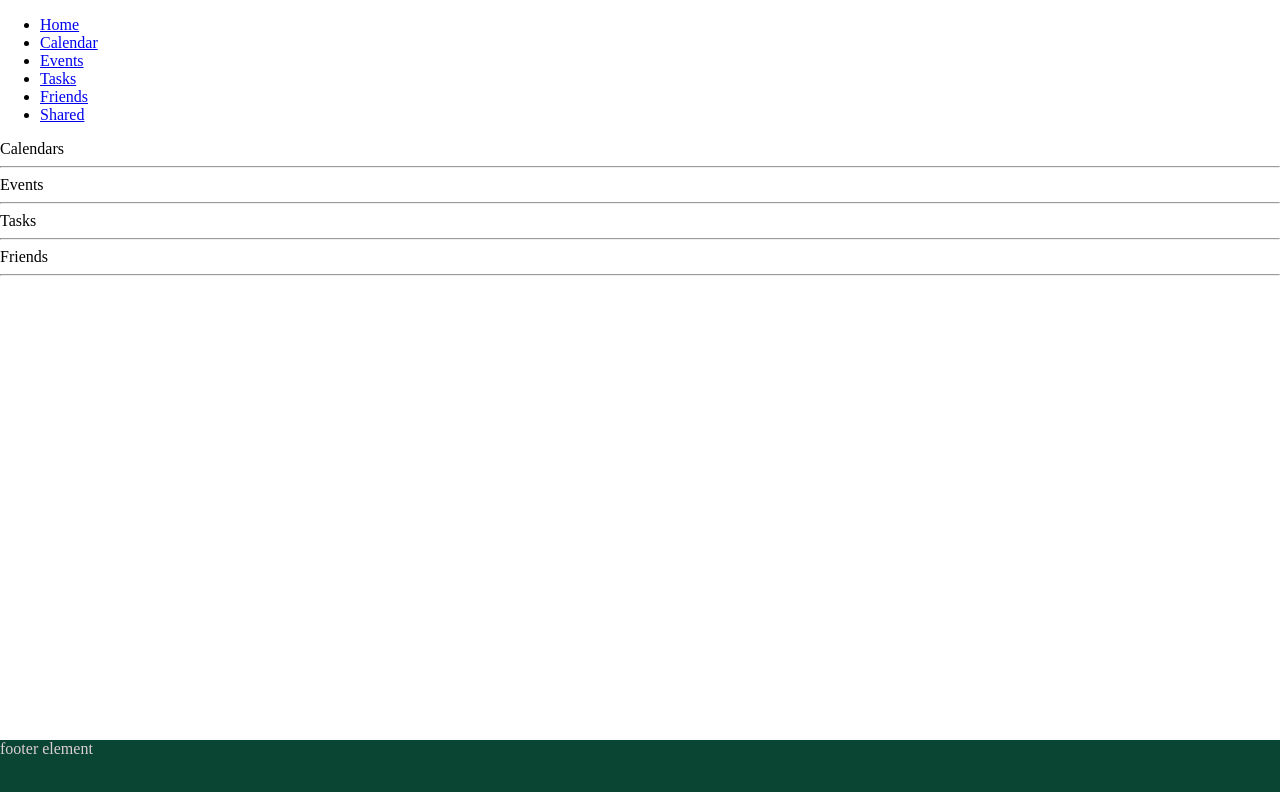
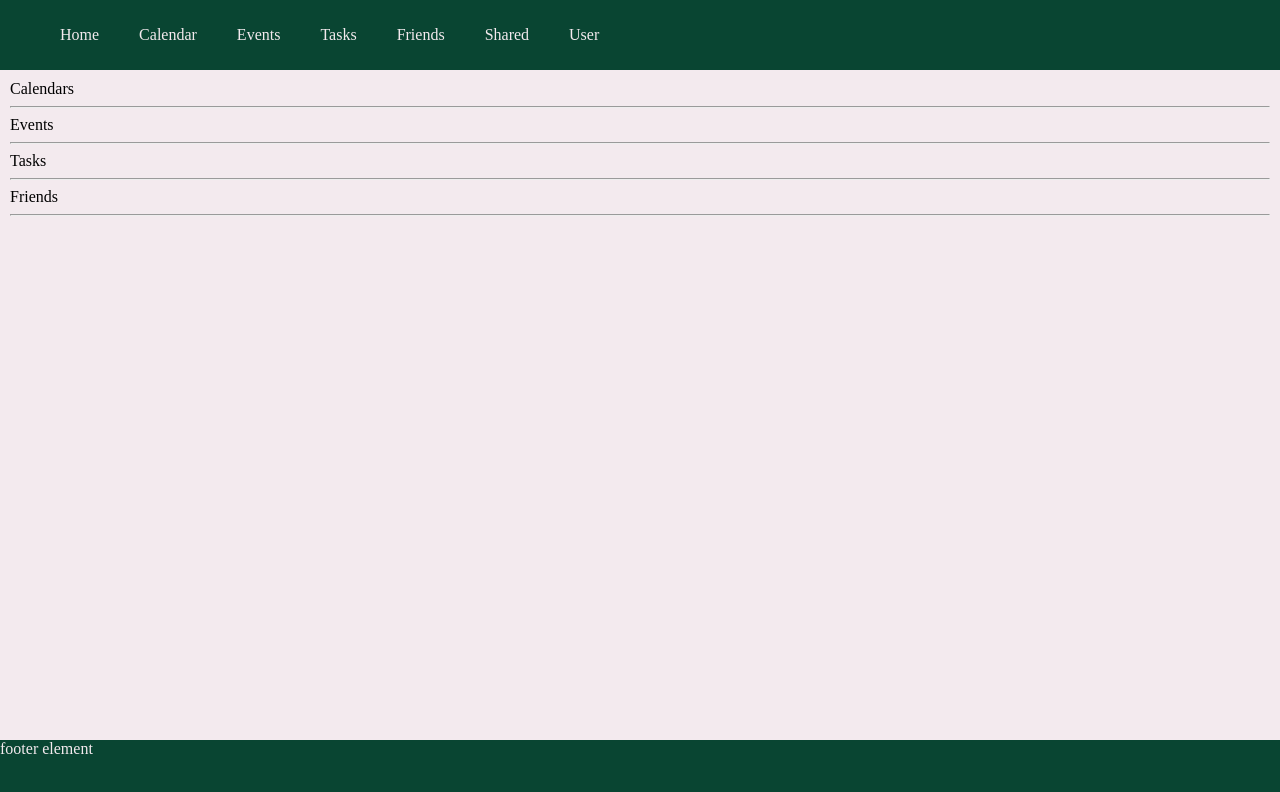
Before and after one commit to mivga2/TimeTrackr, a React (Vite) app: page / in a window 1280 px wide. Shown: the top 792 px of the page. Built offline with nearby package versions, Linux system fonts and the light colour scheme.

Commit message:
add css styles for navigation and site base

```diff
--- a/src/common/Base.tsx
+++ b/src/common/Base.tsx
@@ -6,7 +6,9 @@ const Base = () => {
   return (
     <>
       <Navigation />
-      <Outlet />
+      <div className="router-view">
+        <Outlet />
+      </div>
       <Footer />
     </>
   );
--- a/src/common/Navigation.tsx
+++ b/src/common/Navigation.tsx
@@ -23,6 +23,9 @@ const Navigation = () => {
           <li>
             <Link to="/shared">Shared</Link>
           </li>
+          <li>
+            <Link to="/user">User</Link>
+          </li>
         </ul>
       </nav>
     </>
--- a/src/common/Routing.tsx
+++ b/src/common/Routing.tsx
@@ -5,12 +5,13 @@ import Events from "../pages/Events.tsx";
 import Tasks from "../pages/Tasks.tsx";
 import Shared from "../pages/Shared.tsx";
 import Friends from "../pages/Friends.tsx";
-import NotFound from "../pages/NotFound.tsx";
+import NotFound from "./NotFound.tsx";
 import Overview from "../pages/Overview.tsx";
 import Base from "./Base.tsx";
 
 const Routing = () => {
   return (
+    <div>
       <BrowserRouter>
         <Routes>
           <Route path="/" element={<Base />}>
@@ -24,6 +25,7 @@ const Routing = () => {
           </Route>
         </Routes>
       </BrowserRouter>
+    </div>
   );
 };
 
--- a/src/styles/index.css
+++ b/src/styles/index.css
@@ -3,6 +3,46 @@ html {
   padding: 0px;
   margin: 0px;
   border: 0px;
+  background-color: #f3eaee;
+}
+
+nav {
+  padding: 10px 0px;
+  margin: 0px;
+  border: 0px;
+  background-color: rgb(9, 69, 50);
+  display: block;
+  width: 100%;
+}
+nav li {
+  padding: 0px 20px;
+  margin: 0px;
+  border: 0px;
+  list-style-type: none;
+  text-decoration: none;
+  color: #f3eaee;
+  display: inline-block;
+}
+nav li :visited, nav li :link {
+  color: #f3eaee;
+  text-decoration: none;
+}
+nav li :active, nav li :hover {
+  color: #98858e;
+}
+
+.router-view {
+  margin: 10px;
+  padding: 0px;
+}
+
+table {
+  width: 100%;
+  border-collapse: collapse;
+}
+table td {
+  border: 1px solid;
+  padding: 2px 5px;
 }
 
 footer {
@@ -11,5 +51,5 @@ footer {
   width: 100%;
   height: 60px; /* Height of the footer */
   background: rgb(9, 69, 50);
-  color: #dcced5;
+  color: #f3eaee;
 }/*# sourceMappingURL=index.css.map */
--- a/src/styles/index.scss
+++ b/src/styles/index.scss
@@ -1,7 +1,9 @@
 $dark-green: rgb(9, 69, 50);
-$silver: #dcced5;
+$gray: #98858e;
+$silver: #f3eaee;
 
 $base-color: $dark-green;
+$focus-color: $gray;
 $accent-color: $silver;
 
 body,
@@ -9,6 +11,51 @@ html {
   padding: 0px;
   margin: 0px;
   border: 0px;
+  background-color: $accent-color;
+}
+
+nav {
+  padding: 10px 0px;
+  margin: 0px;
+  border: 0px;
+  background-color: $base-color;
+  display: block;
+  width: 100%;
+
+  li {
+    padding: 0px 20px;
+    margin: 0px;
+    border: 0px;
+    list-style-type: none;
+    text-decoration: none;
+    color: $accent-color;
+    display: inline-block;
+
+    :visited, :link {
+      color: $accent-color;
+      text-decoration: none;
+    }
+
+    :active, :hover {
+      color: $focus-color;
+    }
+
+  }
+}
+
+.router-view {
+  margin: 10px;
+  padding: 0px;
+}
+
+table {
+  width: 100%;
+  border-collapse: collapse;
+
+  td {
+    border: 1px solid;
+    padding: 2px 5px;
+  }
 }
 
 footer {
```
Also changed, not shown: src/common/NotFound.tsx (renamed from src/pages/NotFound.tsx), 1 other file (tests, documents, lock files or other folders). Lines whose indentation alone changed are shown as unchanged.
